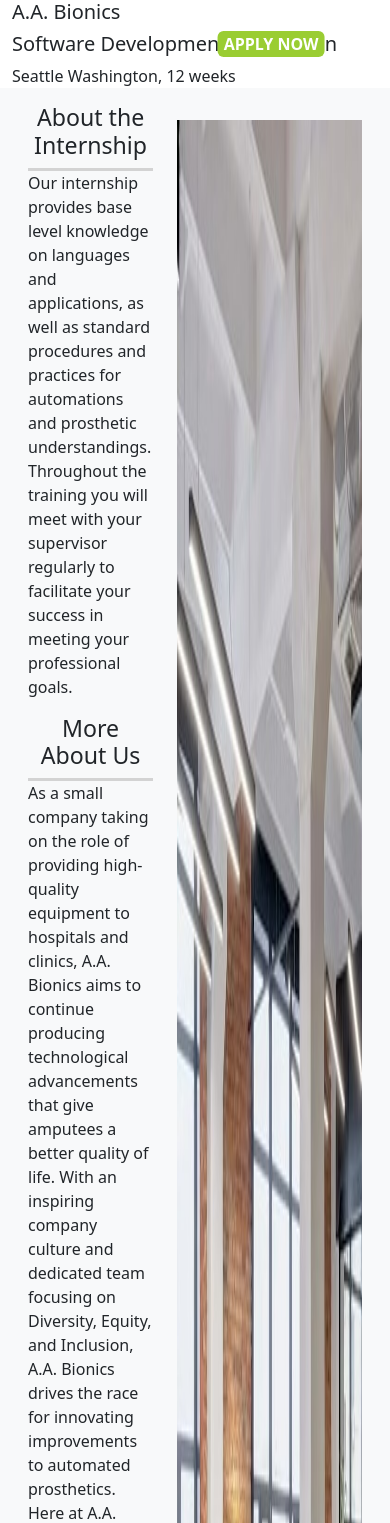
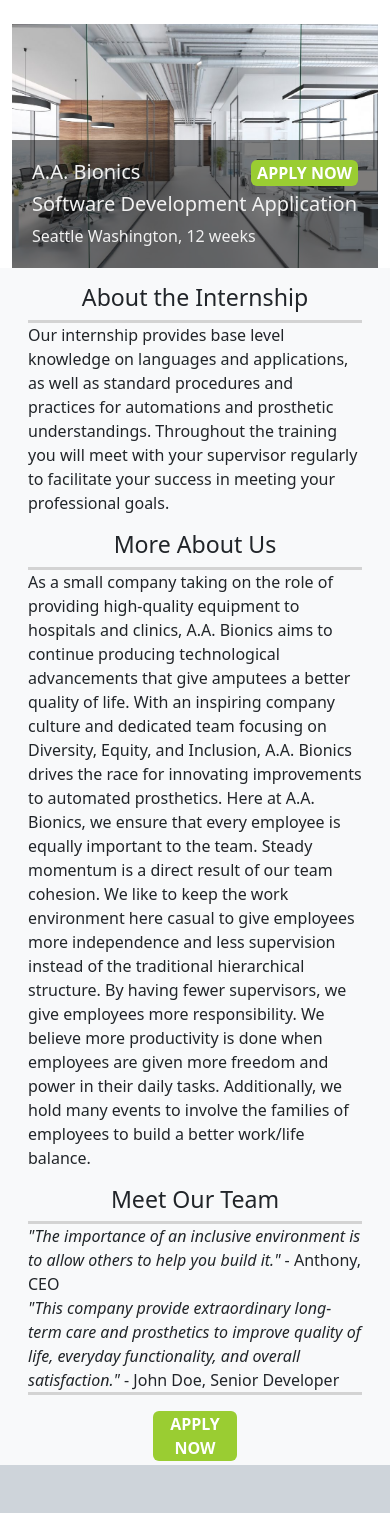
Before and after one commit to gutierrez-anthony/application, a PHP site: page /views/home.html in a window 390 px wide. Shown: the top 1523 px of the page. Run offline with PHP 8.4, Linux system fonts and the light colour scheme.

Commit message:
Add javascript to make page responsive

```diff
--- /dev/null
+++ b/scripts/script.js
@@ -0,0 +1,25 @@
+let resize = document.getElementById("section");
+let officeImage = document.getElementById("sectionImage");
+let navImage = document.getElementById("navImage");
+let navContent = document.getElementById("navContent");
+if (window.innerWidth < 990){
+    resize.classList.remove("col-5");
+    officeImage.classList.add("d-none");
+    navImage.classList.remove("d-none");
+    navContent.classList.add("content");
+}
+
+window.addEventListener("resize", function() {
+    if (window.innerWidth < 990){
+        resize.classList.remove("col-5");
+        officeImage.classList.add("d-none");
+        navImage.classList.remove("d-none");
+        navContent.classList.add("content");
+    }
+    else if(window.innerWidth > 990){
+        resize.classList.add("col-5");
+        officeImage.classList.remove("d-none");
+        navImage.classList.add("d-none");
+        navContent.classList.remove("content");
+    }
+});
--- a/styles/styles.css
+++ b/styles/styles.css
@@ -16,3 +16,31 @@
     color: white;
     border:none;
 }
+
+#sectionImage {
+    border-radius: 25px;
+}
+
+button:first-child {
+    float: right;
+}
+
+nav div.container {
+    position: relative;
+    margin: 0 auto;
+    padding: 0;
+}
+
+#navImage {
+    width: 100%;
+}
+
+.content {
+    position: absolute;
+    bottom: 0;
+    width: 100%;
+    padding: 20px;
+    color: #f1f1f1;
+    background: rgba(0, 0, 0, 0.5);
+}
+/*position-relative position-absolute top-50 end-0 translate-middle*/
--- a/views/home.html
+++ b/views/home.html
@@ -10,17 +10,20 @@
         <title>Tech Application</title>
     </head>
     <body>
-        <div class="container">
+        <div class="container mt-4">
             <nav>
-                <div class="position-relative">
-                    <h5>A.A. Bionics</h5>
-                    <h5>Software Development Application</h5>
-                    <button class="rounded position-absolute top-50 end-0 translate-middle" type="submit">APPLY NOW</button>
-                    <span>Seattle Washington, 12 weeks</span>
+                <div class = "container">
+                    <img id = "navImage" class="d-none" src="images/office.jpg">
+                    <div id="navContent" class = "">
+                        <button class="rounded" type="submit">APPLY NOW</button>
+                        <h5>A.A. Bionics</h5>
+                        <h5>Software Development Application</h5>
+                        <span>Seattle Washington, 12 weeks</span>
+                    </div>
                 </div>
             </nav>
             <div class="row bg-light p-3">
-                <div class="col-5">
+                <div id = "section" class="col-5">
                     <h3>About the Internship</h3>
                     <p>
                         Our internship provides base level knowledge on languages and applications, as well as standard
@@ -42,19 +45,20 @@
                     </p>
                     <h3>Meet Our Team</h3>
                     <p id="quotes">
-                        "The importance of an inclusive environment is to allow others to help you build it." - Anthony, CEO
+                        <em>"The importance of an inclusive environment is to allow others to help you build it."</em> - Anthony, CEO
                         <br>
-                        "This company provide extraordinary long-term care and prosthetics to improve quality of life,
-                        everyday functionality, and overall satisfaction." - John Doe, Senior Developer
+                        <em>"This company provide extraordinary long-term care and prosthetics to improve quality of life,
+                            everyday functionality, and overall satisfaction."</em> - John Doe, Senior Developer
                     </p>
                     <button class="rounded d-grid gap-2 col-3 mx-auto" type="submit">APPLY NOW</button>
                 </div>
-                <img class="rounded col-7 my-3" src="images/office.jpg">
+                <img id = "sectionImage" class="col-7 my-3" src="images/office.jpg">
             </div>
             <footer class="bg-dark-subtle">
                 <br>
                 <br>
             </footer>
         </div>
+        <script src="scripts/script.js"></script>
     </body>
 </html>
```
Also changed, not shown: images/office.jpg.
